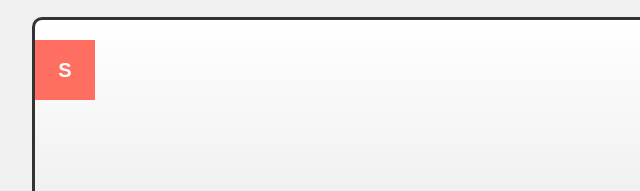
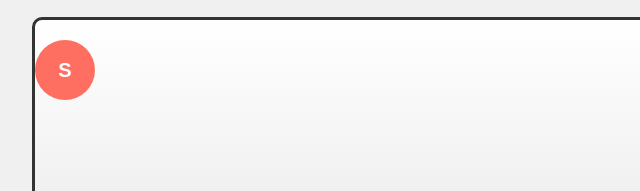
Before and after one commit to jooeun-o/hollang, a plain HTML site: page index.html in a window 1280 px wide. Both pictures are taken after typing "Sample" into the empty fields and a click on the button "+ 추가". Shown: the part 253-444 px from the top of the page, 155-795 px from the left. Drawn offline with Linux system fonts and the light colour scheme.

Commit message:
Update style.css

```diff
--- a/style.css
+++ b/style.css
@@ -38,6 +38,12 @@ h1 { color: #333; }
   position: absolute;
   width: 60px;
   height: 60px;
+  border-radius: 50%;
+  text-align: center;
+  line-height: 60px;
+  font-weight: bold;
+  font-size: 20px;
+  color: white;
   transition: top 0.2s;
 }
 
```
